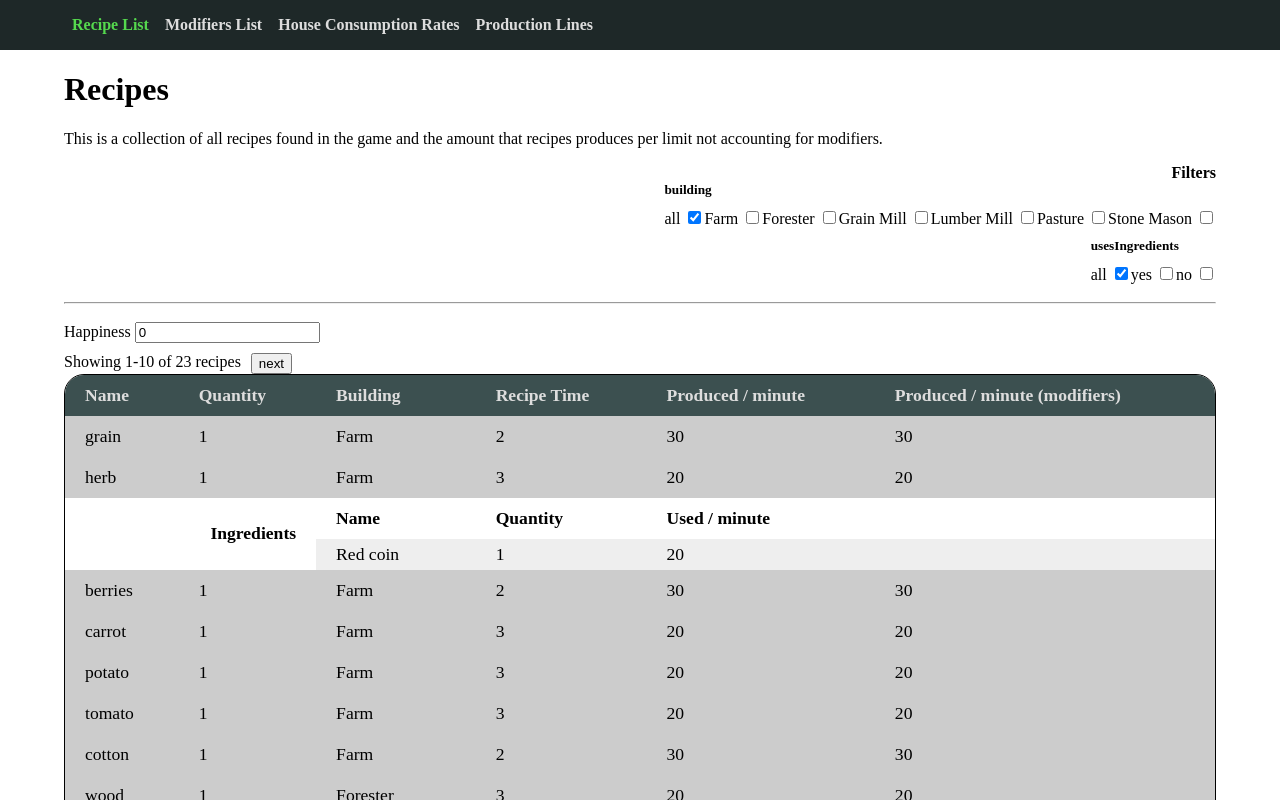
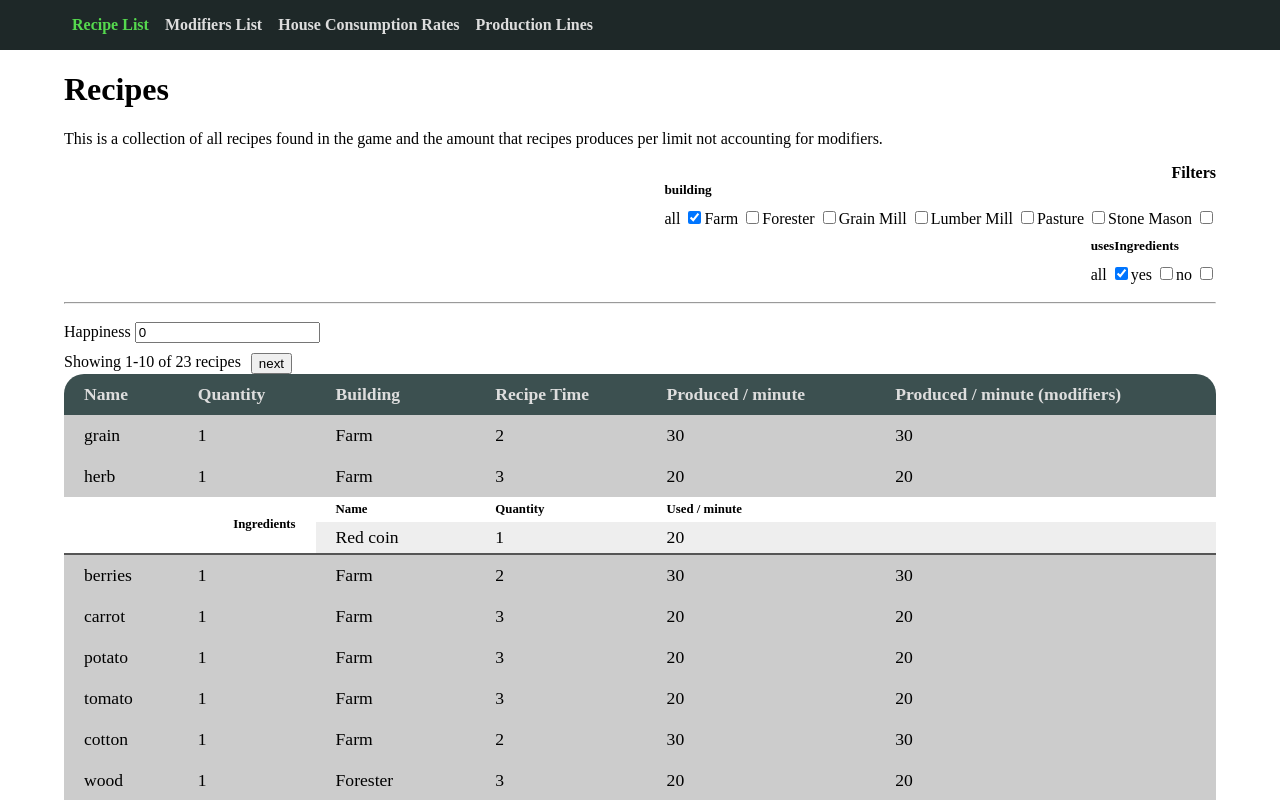
Before and after one commit to AlyxMoon/factory-town-production-calculator, a Vue app: page /recipes in a window 1280 px wide. Shown: the top 800 px of the page. Built offline with nearby package versions, Linux system fonts and the light colour scheme.

Commit message:
update styling of tables

```diff
--- a/src/App.vue
+++ b/src/App.vue
@@ -40,11 +40,9 @@ html, body {
 table {
   width: 100%;
 
-  border: 1px solid black;
-  border-collapse: separate;
+  border-collapse: collapse;
   border-top-left-radius: 20px;
   border-top-right-radius: 20px;
-  border-spacing: 0;
   overflow: hidden;
 
   thead {
--- a/src/components/RecipeList.vue
+++ b/src/components/RecipeList.vue
@@ -35,7 +35,9 @@
           ></recipe-list-item>
           <tr
             :key="'recipe-item' + i + 'ingredient-header'"
-            v-if="recipe.ingredients && recipe.ingredients.length > 0">
+            v-if="recipe.ingredients && recipe.ingredients.length > 0"
+            class="recipe-ingredient-headers"
+          >
             <th colspan="2" :rowspan="recipe.ingredients.length + 1" class="align-right">Ingredients</th>
             <th>Name</th>
             <th>Quantity</th>
@@ -45,6 +47,7 @@
             v-for="(ingredient, j) in recipe.ingredients"
             :key="'recipe-' + recipe.name + '-' + 'ingredient-' + ingredient.name"
             :index="j"
+            :last="j === recipe.ingredients.length - 1"
             :ingredient="ingredient"
             :time="recipe.time"
           ></recipe-list-ingredient-item>
@@ -94,4 +97,12 @@ export default {
 }
 </script>
 
-<style lang="scss" scoped></style>
+<style lang="scss" scoped>
+tr {
+  &.recipe-ingredient-headers th {
+    font-size: 0.8em;
+    padding-top: 5px;
+    padding-bottom: 5px;
+  }
+}
+</style>
--- a/src/components/RecipeListIngredientItem.vue
+++ b/src/components/RecipeListIngredientItem.vue
@@ -1,5 +1,5 @@
 <template>
-  <tr>
+  <tr :class="{ last }">
     <td>{{ ingredient.name | friendlyName }}</td>
     <td>{{ ingredient.quantity }}</td>
     <td>{{ itemsPerMinute(time, ingredient.quantity) }}</td>
@@ -11,7 +11,7 @@
 export default {
   name: 'RecipeListIngredientItem',
   props: {
-    index: Number,
+    last: Boolean,
     ingredient: Object,
     time: Number,
   },
@@ -24,6 +24,12 @@ export default {
 </script>
 
 <style lang="scss" scoped>
+tr {
+  &.last {
+    border-bottom: 2px solid #555555;
+  }
+}
+
 td {
   background-color: #EEEEEE;
   padding: 5px 20px;
```
